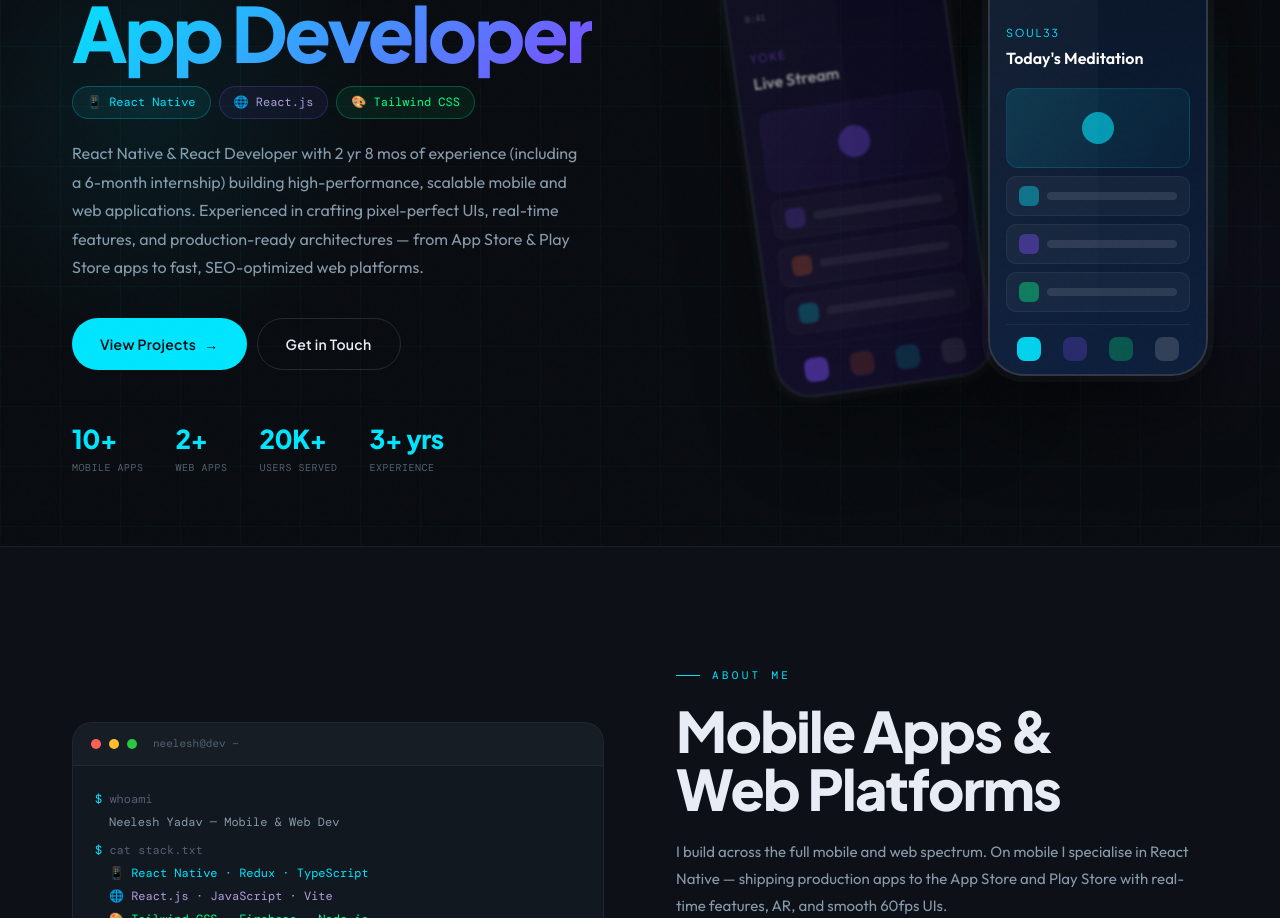
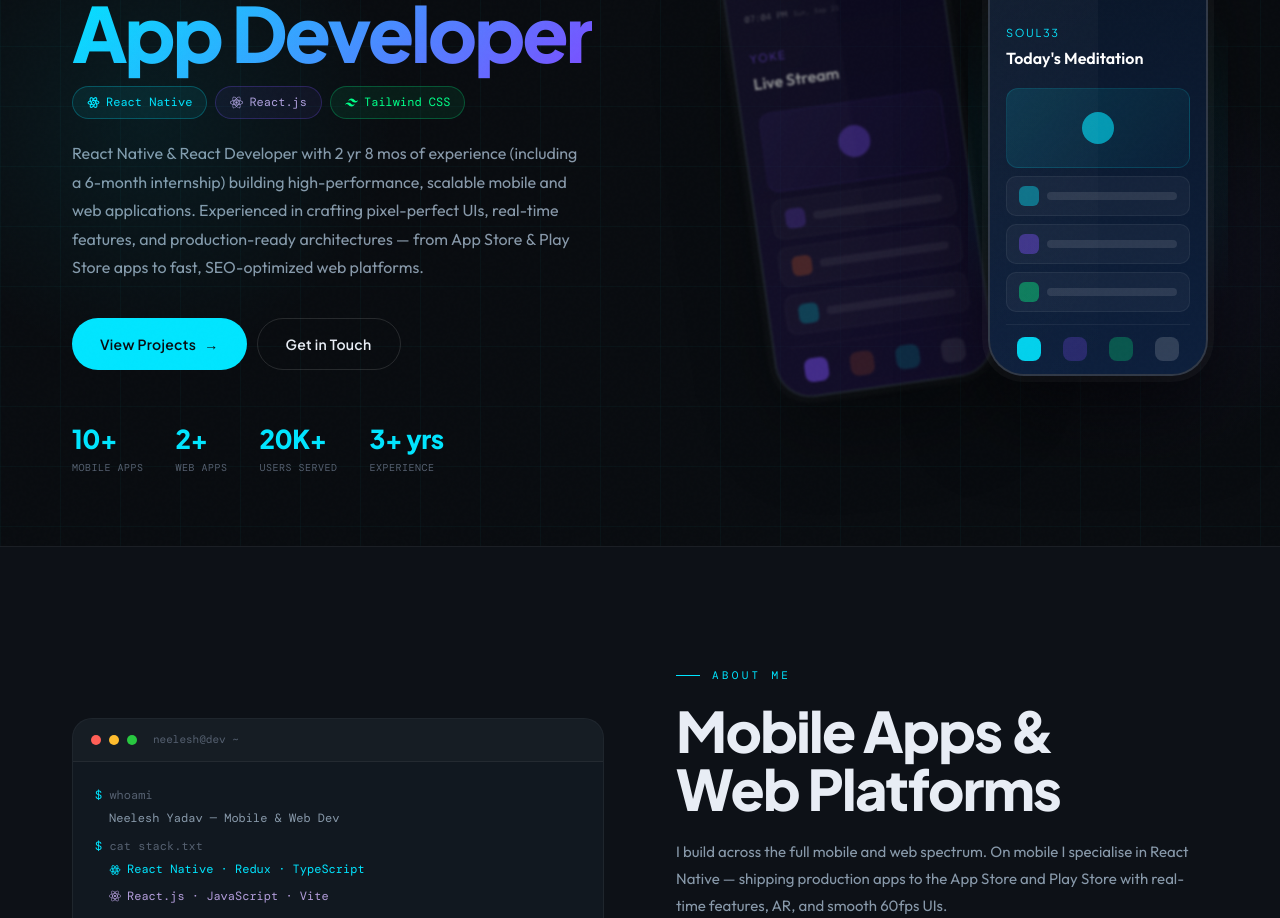
Before and after one commit to Neelesh-FS-Dev/my-portfolio, a React (Vite) app: page / in a window 1280 px wide. Shown: the part 254-1172 px from the top of the page. Built offline with nearby package versions, Linux system fonts and the light colour scheme; a web font is replaced by a local one.

Commit message:
Enhance portfolio components with icons and dynamic data representation

```diff
--- a/src/components/PhoneMockup.jsx
+++ b/src/components/PhoneMockup.jsx
@@ -1,4 +1,8 @@
+import { useEffect, useState } from "react";
+
 export default function PhoneMockup({ color = "#00e5ff", label = "App" }) {
+  const [now, setNow] = useState(new Date());
+
   const screens = {
     "#00e5ff": {
       bg: "linear-gradient(180deg, #0a1628 0%, #0d1f3c 100%)",
@@ -28,6 +32,23 @@ export default function PhoneMockup({ color = "#00e5ff", label = "App" }) {
 
   const s = screens[color] || screens["#00e5ff"];
 
+  const time = now.toLocaleTimeString("en-US", {
+    hour: "2-digit",
+    minute: "2-digit",
+    hour12: true,
+  });
+
+  const date = now.toLocaleDateString("en-US", {
+    weekday: "short",
+    month: "short",
+    day: "numeric",
+  });
+
+  useEffect(() => {
+    const t = setInterval(() => setNow(new Date()), 60000);
+    return () => clearInterval(t);
+  }, []);
+
   return (
     <div className="phone-frame" style={{ flexShrink: 0 }}>
       {/* Screen content */}
@@ -49,15 +70,34 @@ export default function PhoneMockup({ color = "#00e5ff", label = "App" }) {
             marginBottom: 24,
           }}
         >
-          <span
+          <div
             style={{
-              fontFamily: "var(--font-mono)",
-              fontSize: 9,
-              color: "rgba(255,255,255,0.5)",
+              display: "flex",
+              flexDirection: "row",
+              gap: 6,
+              alignItems: "center",
             }}
           >
-            9:41
-          </span>
+            <span
+              style={{
+                fontFamily: "var(--font-mono)",
+                fontSize: 9,
+                color: "rgba(255,255,255,0.5)",
+              }}
+            >
+              {time}
+            </span>
+            <span
+              style={{
+                fontFamily: "var(--font-mono)",
+                fontSize: 7,
+                color: "rgba(255,255,255,0.3)",
+              }}
+            >
+              {date}
+            </span>
+          </div>
+
           <div style={{ display: "flex", gap: 4 }}>
             {[...Array(3)].map((_, i) => (
               <div
@@ -87,6 +127,7 @@ export default function PhoneMockup({ color = "#00e5ff", label = "App" }) {
         >
           {s.title}
         </div>
+
         <div
           style={{
             fontFamily: "var(--font-body)",
@@ -124,6 +165,7 @@ export default function PhoneMockup({ color = "#00e5ff", label = "App" }) {
               }}
             />
           </div>
+
           {[...Array(3)].map((_, i) => (
             <div
               key={i}
@@ -147,6 +189,7 @@ export default function PhoneMockup({ color = "#00e5ff", label = "App" }) {
                   opacity: 0.4,
                 }}
               />
+
               <div
                 style={{
                   flex: 1,
--- a/src/data/skills.js
+++ b/src/data/skills.js
@@ -9,22 +9,83 @@
 
 // Proficiency bars — level: 0-100 | domain: "mobile"|"web"|"both"
 export const techStack = [
-  { name: "React Native", level: 98, color: "#00e5ff", domain: "mobile" },
-  { name: "JavaScript (ES6+)", level: 96, color: "#00e5ff", domain: "both" },
-  { name: "TypeScript", level: 92, color: "#7c4dff", domain: "both" },
-  { name: "React.js", level: 90, color: "#00e5ff", domain: "web" },
-  { name: "Redux Toolkit", level: 94, color: "#7c4dff", domain: "both" },
-  { name: "React Navigation", level: 92, color: "#00e5ff", domain: "mobile" },
-  { name: "REST APIs", level: 95, color: "#00ff88", domain: "both" },
-  { name: "WebSockets", level: 88, color: "#ff6b35", domain: "both" },
-  { name: "Firebase", level: 92, color: "#ff6b35", domain: "both" },
+  {
+    name: "React Native",
+    level: 90,
+    color: "#00e5ff",
+    domain: "mobile",
+    icon: "reactnative",
+  },
+  {
+    name: "JavaScript (ES6+)",
+    level: 88,
+    color: "#00e5ff",
+    domain: "both",
+    icon: "javascript",
+  },
+  {
+    name: "TypeScript",
+    level: 82,
+    color: "#7c4dff",
+    domain: "both",
+    icon: "typescript",
+  },
+  {
+    name: "React.js",
+    level: 78,
+    color: "#00e5ff",
+    domain: "web",
+    icon: "react",
+  },
+  {
+    name: "Redux Toolkit",
+    level: 85,
+    color: "#7c4dff",
+    domain: "both",
+    icon: "redux",
+  },
+  {
+    name: "React Navigation",
+    level: 87,
+    color: "#00e5ff",
+    domain: "mobile",
+    icon: "reactnative",
+  },
+  {
+    name: "REST APIs",
+    level: 84,
+    color: "#00ff88",
+    domain: "both",
+    icon: "api",
+  },
+  {
+    name: "WebSockets",
+    level: 75,
+    color: "#ff6b35",
+    domain: "both",
+    icon: "websocket",
+  },
+  {
+    name: "Firebase",
+    level: 78,
+    color: "#ff6b35",
+    domain: "both",
+    icon: "firebase",
+  },
   {
     name: "Performance Optimization",
-    level: 90,
+    level: 80,
     color: "#00ff88",
     domain: "both",
+    icon: "performance",
   },
-  { name: "CI/CD", level: 88, color: "#7c4dff", domain: "both" },
+  {
+    name: "CI/CD",
+    level: 65,
+    color: "#7c4dff",
+    domain: "both",
+    icon: "github",
+  },
 ];
 
 // Skill category cards — domain: "mobile"|"web"|"both"
@@ -32,7 +93,7 @@ export const skillCategories = [
   {
     domain: "mobile",
     category: "Mobile (React Native)",
-    icon: "📱",
+    icon: "reactnative",
     items: [
       "React Native",
       "JavaScript ES6+",
@@ -47,19 +108,19 @@ export const skillCategories = [
   {
     domain: "web",
     category: "Web (React)",
-    icon: "🌐",
+    icon: "react",
     items: ["React.js", "Vite", "Tailwind CSS", "HTML5", "CSS3"],
   },
   {
     domain: "both",
     category: "State Management",
-    icon: "🗃️",
+    icon: "redux",
     items: ["Redux Toolkit", "Context API", "Zustand", "MMKV", "AsyncStorage"],
   },
   {
     domain: "mobile",
     category: "UI & Animation",
-    icon: "✨",
+    icon: "animation",
     items: [
       "React Native Reanimated",
       "Lottie",
@@ -71,7 +132,7 @@ export const skillCategories = [
   {
     domain: "web",
     category: "Web Styling & UI",
-    icon: "🎨",
+    icon: "tailwind",
     items: [
       "Tailwind CSS",
       "Styled Components",
@@ -83,7 +144,7 @@ export const skillCategories = [
   {
     domain: "both",
     category: "Backend & APIs",
-    icon: "⚡",
+    icon: "api",
     items: [
       "REST APIs",
       "GraphQL",
@@ -98,7 +159,7 @@ export const skillCategories = [
   {
     domain: "both",
     category: "Cloud & DevOps",
-    icon: "☁️",
+    icon: "cloud",
     items: [
       "AWS S3 & Lambda",
       "GCP",
@@ -113,7 +174,7 @@ export const skillCategories = [
   {
     domain: "both",
     category: "Tools & Workflow",
-    icon: "🛠️",
+    icon: "tools",
     items: [
       "Git",
       "GitHub",
--- a/src/pages/Home.jsx
+++ b/src/pages/Home.jsx
@@ -4,6 +4,11 @@ import { personal, skillCategories, techStack, projects } from "../data";
 import { useIsMobile, useIsSmall } from "../hooks/useMediaQuery";
 import PhoneMockup from "../components/PhoneMockup";
 import ProjectCard from "../components/ProjectCard";
+import { SiReact, SiTailwindcss } from "react-icons/si";
+import { TbBrandReactNative } from "react-icons/tb";
+import { skillIconMap } from "../utils/skillIcons";
+
+import { FiMail, FiGithub, FiPhone } from "react-icons/fi";
 function getExperience(startDate) {
   const start = new Date(startDate);
   const now = new Date();
@@ -144,7 +149,31 @@ function Hero() {
               flexWrap: "wrap",
             }}
           >
+            {[
+              {
+                icon: <TbBrandReactNative size={13} />,
+                label: "React Native",
+                color: "var(--accent)",
+                border: "rgba(0,229,255,0.25)",
+                bg: "rgba(0,229,255,0.07)",
+              },
+              {
+                icon: <SiReact size={13} />,
+                label: "React.js",
+                color: "#b39ddb",
+                border: "rgba(124,77,255,0.25)",
+                bg: "rgba(124,77,255,0.07)",
+              },
+              {
+                icon: <SiTailwindcss size={13} />,
+                label: "Tailwind CSS",
+                color: "var(--green)",
+                border: "rgba(0,255,136,0.25)",
+                bg: "rgba(0,255,136,0.07)",
+              },
+            ].map((t) => (
               <span
+                key={t.label}
                 style={{
                   display: "inline-flex",
                   alignItems: "center",
@@ -153,45 +182,14 @@ function Hero() {
                   borderRadius: 100,
                   fontFamily: "var(--font-mono)",
                   fontSize: isSmall ? 11 : 12,
-                color: "var(--accent)",
-                border: "1px solid rgba(0,229,255,0.25)",
-                background: "rgba(0,229,255,0.07)",
+                  color: t.color,
+                  border: `1px solid ${t.border}`,
+                  background: t.bg,
                 }}
               >
-              📱 React Native
+                {t.icon} {t.label}
               </span>
-            <span
-              style={{
-                display: "inline-flex",
-                alignItems: "center",
-                gap: 6,
-                padding: "6px 14px",
-                borderRadius: 100,
-                fontFamily: "var(--font-mono)",
-                fontSize: isSmall ? 11 : 12,
-                color: "#b39ddb",
-                border: "1px solid rgba(124,77,255,0.25)",
-                background: "rgba(124,77,255,0.07)",
-              }}
-            >
-              🌐 React.js
-            </span>
-            <span
-              style={{
-                display: "inline-flex",
-                alignItems: "center",
-                gap: 6,
-                padding: "6px 14px",
-                borderRadius: 100,
-                fontFamily: "var(--font-mono)",
-                fontSize: isSmall ? 11 : 12,
-                color: "var(--green)",
-                border: "1px solid rgba(0,255,136,0.25)",
-                background: "rgba(0,255,136,0.07)",
-              }}
-            >
-              🎨 Tailwind CSS
-            </span>
+            ))}
           </div>
 
           <p
@@ -407,15 +405,36 @@ function About() {
               <span style={{ color: "var(--text3)" }}>cat stack.txt</span>
             </p>
             <div style={{ paddingLeft: 14, marginBottom: 6 }}>
-              <p style={{ color: "#00e5ff" }}>
-                📱 React Native · Redux · TypeScript
+              {[
+                {
+                  icon: <TbBrandReactNative size={12} />,
+                  text: "React Native · Redux · TypeScript",
+                  color: "#00e5ff",
+                },
+                {
+                  icon: <SiReact size={12} />,
+                  text: "React.js · JavaScript · Vite",
+                  color: "#b39ddb",
+                },
+                {
+                  icon: <SiTailwindcss size={12} />,
+                  text: "Tailwind CSS · Firebase · Node.js",
+                  color: "#00ff88",
+                },
+              ].map((item) => (
+                <p
+                  key={item.text}
+                  style={{
+                    color: item.color,
+                    display: "flex",
+                    alignItems: "center",
+                    gap: 6,
+                    marginBottom: 4,
+                  }}
+                >
+                  {item.icon} {item.text}
                 </p>
-              <p style={{ color: "#b39ddb" }}>
-                🌐 React.js · JavaScript · Vite
-              </p>
-              <p style={{ color: "#00ff88" }}>
-                🎨 Tailwind CSS · Firebase · Node.js
-              </p>
+              ))}
             </div>
             <p>
               <span style={{ color: "var(--accent)" }}>$</span>{" "}
@@ -747,7 +766,15 @@ function Skills() {
                   marginBottom: 14,
                 }}
               >
-                <span style={{ fontSize: 16 }}>{cat.icon}</span>
+                <span
+                  style={{
+                    fontSize: 18,
+                    display: "flex",
+                    alignItems: "center",
+                  }}
+                >
+                  {skillIconMap[cat.icon]}
+                </span>
                 <span
                   style={{
                     fontFamily: "var(--font-mono)",
@@ -951,7 +978,11 @@ function GetInTouch() {
           }}
         >
           <a href={`mailto:${personal.email}`} className="btn btn-primary">
-            Send Email ✉
+            <FiMail
+              size={15}
+              style={{ marginRight: 6, verticalAlign: "middle" }}
+            />{" "}
+            Send Email
           </a>
           <Link to="/contact" className="btn btn-outline">
             Contact Page
@@ -966,9 +997,42 @@ function GetInTouch() {
           }}
         >
           {[
-            { label: "⌥ GitHub", href: personal.github },
-            { label: "✉ Email", href: `mailto:${personal.email}` },
-            { label: "☎ Phone", href: `tel:${personal.phone}` },
+            {
+              label: (
+                <>
+                  <FiGithub
+                    size={13}
+                    style={{ marginRight: 5, verticalAlign: "middle" }}
+                  />
+                  GitHub
+                </>
+              ),
+              href: personal.github,
+            },
+            {
+              label: (
+                <>
+                  <FiMail
+                    size={13}
+                    style={{ marginRight: 5, verticalAlign: "middle" }}
+                  />
+                  Email
+                </>
+              ),
+              href: `mailto:${personal.email}`,
+            },
+            {
+              label: (
+                <>
+                  <FiPhone
+                    size={13}
+                    style={{ marginRight: 5, verticalAlign: "middle" }}
+                  />
+                  Phone
+                </>
+              ),
+              href: `tel:${personal.phone}`,
+            },
           ].map((l) => (
             <a
               key={l.label}
--- /dev/null
+++ b/src/utils/skillIcons.jsx
@@ -0,0 +1,38 @@
+import {
+  SiReact,
+  SiTypescript,
+  SiRedux,
+  SiFirebase,
+  SiNodedotjs,
+  SiTailwindcss,
+  SiVite,
+  SiGithub,
+  SiPostman,
+  SiFigma,
+  SiExpo,
+  SiJavascript,
+} from "react-icons/si";
+import { TbBrandReactNative } from "react-icons/tb";
+import { FiZap, FiTool, FiCloud, FiCode } from "react-icons/fi";
+import { MdAnimation } from "react-icons/md";
+
+export const skillIconMap = {
+  reactnative: <TbBrandReactNative />,
+  react: <SiReact />,
+  javascript: <SiJavascript />,
+  typescript: <SiTypescript />,
+  redux: <SiRedux />,
+  firebase: <SiFirebase />,
+  tailwind: <SiTailwindcss />,
+  github: <SiGithub />,
+  figma: <SiFigma />,
+  postman: <SiPostman />,
+  expo: <SiExpo />,
+  vite: <SiVite />,
+  api: <FiCode />,
+  websocket: <FiZap />,
+  performance: <FiZap />,
+  animation: <MdAnimation />,
+  cloud: <FiCloud />,
+  tools: <FiTool />,
+};
```
Also changed, not shown: src/components/ProjectCard.jsx (+12 -3 lines), src/data/projects.js (+31 -31 lines), src/pages/ProjectDetail.jsx (+38 -5 lines), src/utils/featureIcons.jsx (added, +51 -0 lines). Lines whose indentation alone changed are shown as unchanged.
